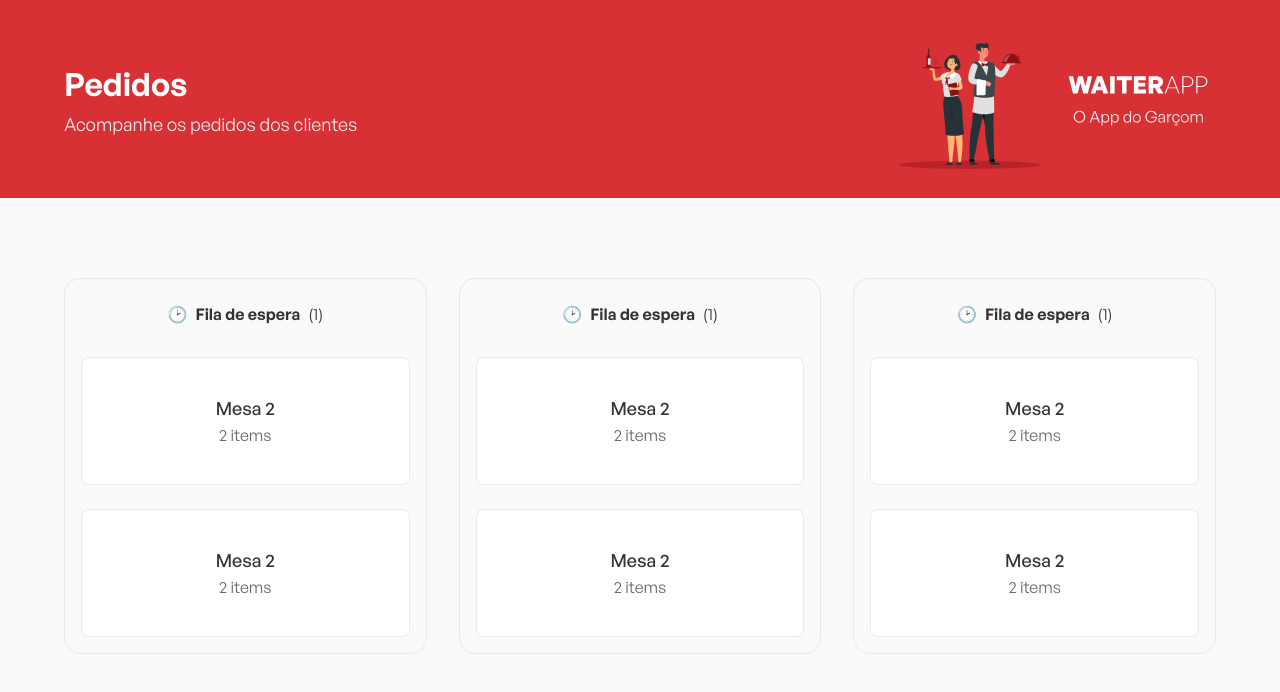
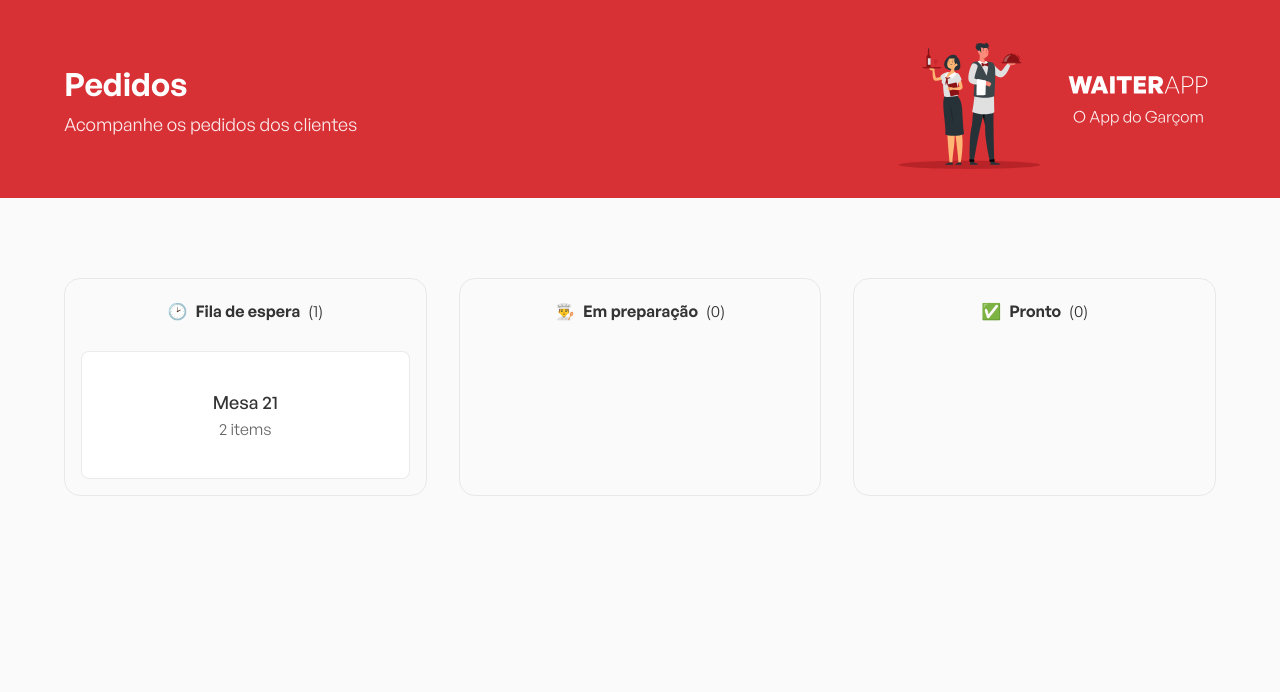
Before and after one commit to MariaGabrielaReis/jstack-waiterapp-web, a React (Vite) app: page / in a window 1280 px wide. Shown: the top 692 px of the page. Built offline with nearby package versions, Linux system fonts and the light colour scheme.

Commit message:
feat: create orders board component

```diff
--- a/src/components/Orders/index.tsx
+++ b/src/components/Orders/index.tsx
@@ -1,62 +1,41 @@
-import { Board, Container, OrdersContainer } from "./styles";
+import { Order } from "../../types/Order";
+import { OrderBoard } from "../OrdersBoard";
+import { Container } from "./styles";
+
+const orders: Order[] = [
+  {
+    _id: "63c546698bea0b10fb92b491",
+    table: "21",
+    status: "WAITING",
+    products: [
+      {
+        _id: "63c01fd146efde89e221d4b6",
+        product: {
+          name: "Marguerita",
+          imagePath: "1673535441710-marguerita.png",
+          price: 46,
+        },
+        quantity: 2,
+      },
+      {
+        product: {
+          name: "Cerveja",
+          imagePath: "1673874540258-cerveja.png",
+          price: 4.75,
+        },
+        quantity: 4,
+        _id: "63c54c6c9ca5d97f9173115d",
+      },
+    ],
+  },
+];
 
 export function Orders() {
   return (
     <Container>
-      <Board>
-        <header>
-          <span>🕑</span>
-          <strong>Fila de espera</strong>
-          <span>(1)</span>
-        </header>
-
-        <OrdersContainer>
-          <button type="button">
-            <strong>Mesa 2</strong>
-            <span>2 items</span>
-          </button>
-          <button type="button">
-            <strong>Mesa 2</strong>
-            <span>2 items</span>
-          </button>
-        </OrdersContainer>
-      </Board>
-      <Board>
-        <header>
-          <span>🕑</span>
-          <strong>Fila de espera</strong>
-          <span>(1)</span>
-        </header>
-
-        <OrdersContainer>
-          <button type="button">
-            <strong>Mesa 2</strong>
-            <span>2 items</span>
-          </button>
-          <button type="button">
-            <strong>Mesa 2</strong>
-            <span>2 items</span>
-          </button>
-        </OrdersContainer>
-      </Board>
-      <Board>
-        <header>
-          <span>🕑</span>
-          <strong>Fila de espera</strong>
-          <span>(1)</span>
-        </header>
-
-        <OrdersContainer>
-          <button type="button">
-            <strong>Mesa 2</strong>
-            <span>2 items</span>
-          </button>
-          <button type="button">
-            <strong>Mesa 2</strong>
-            <span>2 items</span>
-          </button>
-        </OrdersContainer>
-      </Board>
+      <OrderBoard icon="🕑" title="Fila de espera" orders={orders} />
+      <OrderBoard icon="👨‍🍳" title="Em preparação" orders={[]} />
+      <OrderBoard icon="✅" title="Pronto" orders={[]} />
     </Container>
   );
 }
--- a/src/components/Orders/styles.ts
+++ b/src/components/Orders/styles.ts
@@ -7,57 +7,3 @@ export const Container = styled.div`
   display: flex;
   gap: 32px;
 `;
-
-export const Board = styled.div`
-  width: 100%;
-  max-width: 1216px;
-  margin: 40px auto;
-  padding: 16px;
-  border: 1px solid rgba(204, 204, 204, 0.4);
-  border-radius: 16px;
-  display: flex;
-  flex-direction: column;
-  align-items: center;
-  width: 100%;
-
-  header {
-    padding: 8px;
-    font-size: 16px;
-    display: flex;
-    align-items: center;
-    gap: 8px;
-  }
-`;
-
-export const OrdersContainer = styled.div`
-  display: flex;
-  flex-direction: column;
-  width: 100%;
-  margin-top: 24px;
-
-  button {
-    background: #ffffff;
-    height: 128px;
-    border: 1px solid rgba(204, 204, 204, 0.4);
-    border-radius: 8px;
-    display: flex;
-    flex-direction: column;
-    align-items: center;
-    justify-content: center;
-    gap: 4px;
-
-    strong {
-      font-size: 18px;
-      font-weight: 500;
-    }
-
-    span {
-      font-size: 16px;
-      color: #666;
-    }
-
-    & + button {
-      margin-top: 24px;
-    }
-  }
-`;
--- /dev/null
+++ b/src/components/OrdersBoard/index.tsx
@@ -0,0 +1,33 @@
+import { Order } from "../../types/Order";
+import { Board, OrdersContainer } from "./styles";
+
+interface OrderBoardProps {
+  icon: string;
+  title: string;
+  orders: Order[];
+}
+
+export function OrderBoard({ icon, title, orders }: OrderBoardProps) {
+  return (
+    <Board>
+      <header>
+        <span>{icon}</span>
+        <strong>{title}</strong>
+        <span>({orders.length})</span>
+      </header>
+
+      {orders.length > 0 && (
+        <OrdersContainer>
+          {orders.map((order) => {
+            return (
+              <button type="button" key={order._id}>
+                <strong>Mesa {order.table}</strong>
+                <span>{order.products.length} items</span>
+              </button>
+            );
+          })}
+        </OrdersContainer>
+      )}
+    </Board>
+  );
+}
--- /dev/null
+++ b/src/components/OrdersBoard/styles.ts
@@ -0,0 +1,56 @@
+import styled from "styled-components";
+
+export const Board = styled.div`
+  width: 100%;
+  max-width: 1216px;
+  margin: 40px auto;
+  padding: 16px;
+  border: 1px solid rgba(204, 204, 204, 0.4);
+  border-radius: 16px;
+  display: flex;
+  flex-direction: column;
+  align-items: center;
+  width: 100%;
+
+  header {
+    padding: 8px;
+    font-size: 16px;
+    line-height: 16px;
+    display: flex;
+    align-items: center;
+    gap: 8px;
+  }
+`;
+
+export const OrdersContainer = styled.div`
+  display: flex;
+  flex-direction: column;
+  width: 100%;
+  margin-top: 24px;
+
+  button {
+    background: #ffffff;
+    height: 128px;
+    border: 1px solid rgba(204, 204, 204, 0.4);
+    border-radius: 8px;
+    display: flex;
+    flex-direction: column;
+    align-items: center;
+    justify-content: center;
+    gap: 4px;
+
+    strong {
+      font-size: 18px;
+      font-weight: 500;
+    }
+
+    span {
+      font-size: 16px;
+      color: #666;
+    }
+
+    & + button {
+      margin-top: 24px;
+    }
+  }
+`;
--- /dev/null
+++ b/src/types/Order.ts
@@ -0,0 +1,14 @@
+export interface Order {
+  _id: string;
+  table: string;
+  status: string;
+  products: {
+    _id: string;
+    quantity: number;
+    product: {
+      name: string;
+      imagePath: string;
+      price: number;
+    };
+  }[];
+}
```
